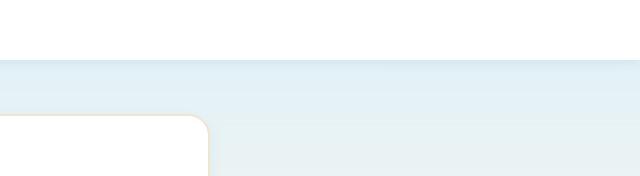
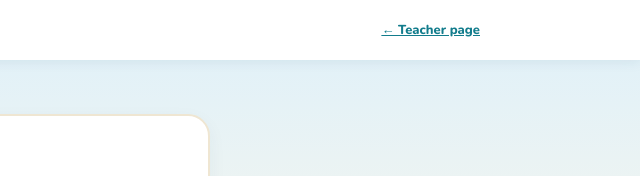
Before and after one commit to ThinkNest26/maths-quest, a plain HTML site: page admin.html in a window 1280 px wide. Shown: the top 176 px of the page, 640-1280 px from the left. Drawn offline with nearby package versions, Linux system fonts and the light colour scheme.

Commit message:
Admin tab for Fatma
Admin tab on the teacher page for admin accounts, and a link back from the admin page

```diff
--- a/admin.html
+++ b/admin.html
@@ -38,7 +38,7 @@ input.inl{width:110px;padding:6px 8px}
  <text x="19" y="35.5" text-anchor="middle" font-family="Fredoka,Arial" font-weight="700" font-size="9" fill="#7A5600">−</text>
  <text x="32" y="49" text-anchor="middle" font-family="Fredoka,Arial" font-weight="700" font-size="9" fill="#fff">÷</text>
 </symbol></defs></svg>
-<header><div class="w"><a class="logo" href="./"><svg aria-hidden="true"><use href="#logo"/></svg>Maths Quest</a><span class="muted">· Admin</span><div class="sp"></div><span id="who" class="small muted"></span></div></header>
+<header><div class="w"><a class="logo" href="./"><svg aria-hidden="true"><use href="#logo"/></svg>Maths Quest</a><span class="muted">· Admin</span><div class="sp"></div><a href="teacher.html" class="small" style="color:#127C8C;font-weight:800;margin-right:12px">← Teacher page</a><span id="who" class="small muted"></span></div></header>
 <main id="app"><p>Loading…</p></main><div id="modal"></div>
 <footer><a href="privacy.html">Privacy</a> · <a href="terms.html">Terms</a> · <a href="mailto:hello@school-mathquest.com">hello@school-mathquest.com</a><br>Powered by <b>ThinkNest</b> · Maths Quest is independent and is not affiliated with or endorsed by any test publisher.</footer>
 <script src="https://cdn.jsdelivr.net/npm/@supabase/supabase-js@2"></script>
```
Also changed, not shown: teacher.html (+2 -1 lines).
